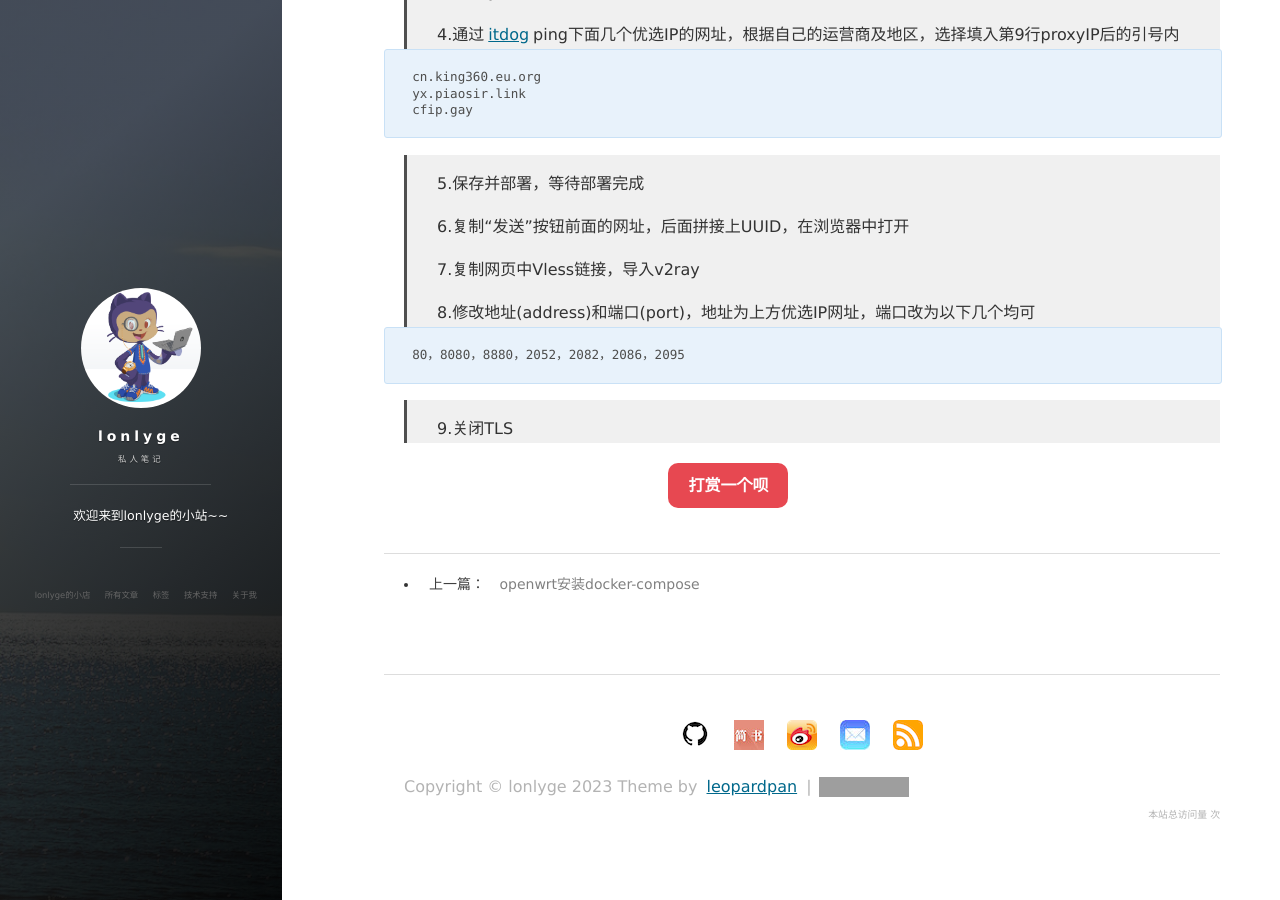
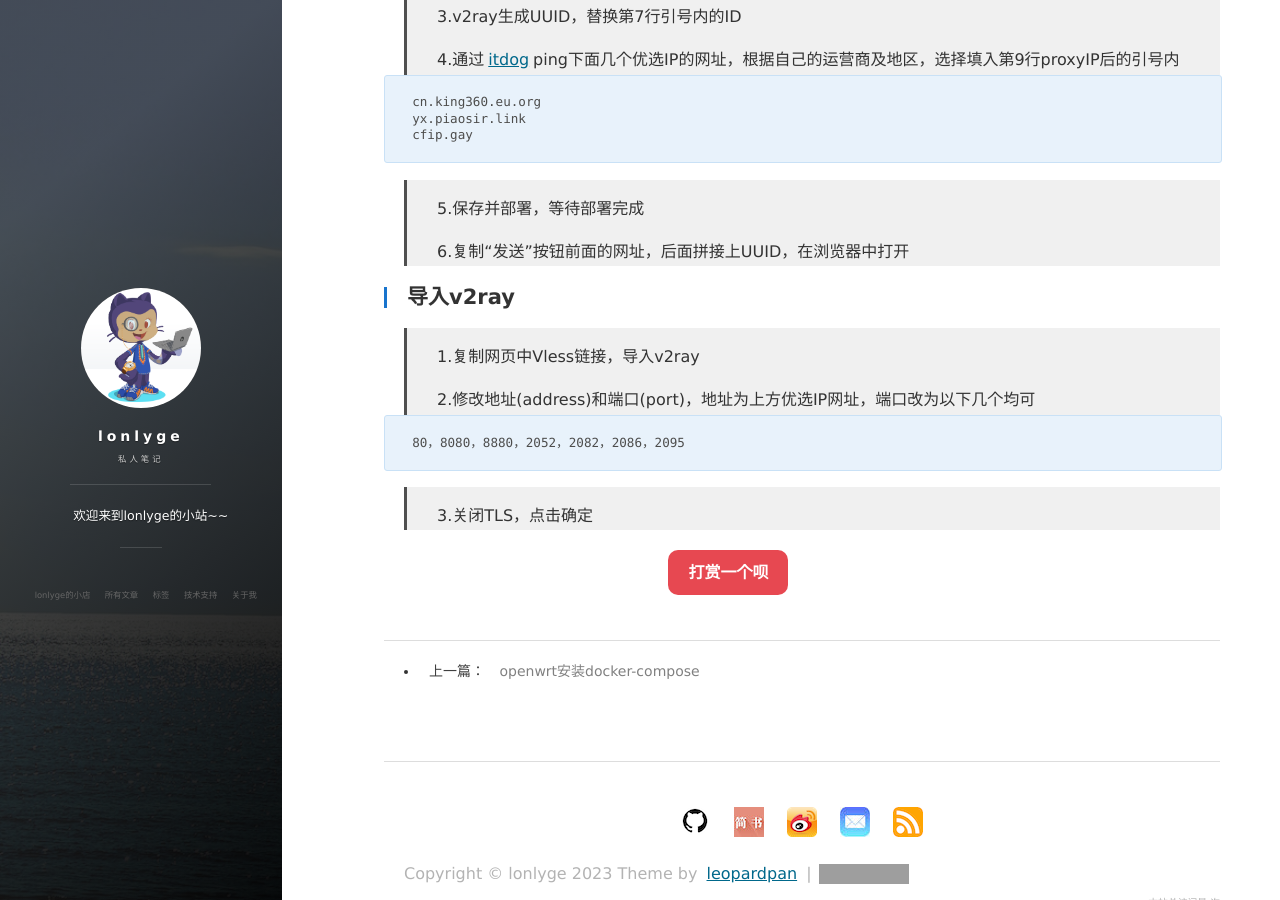
Before and after one commit to lonlyge/lonlyge.github.io, a Jekyll site: the page built from _posts/2023-9-29-cloudflare部署免费节点.md, in a window 1280 px wide and 900 px high, scrolled down 11000 px. Built offline with Jekyll 4.4.1, drawn with Linux system fonts in a browser that asks for light colours; nearby versions of some CDN libraries; comment, search, counter and statistics services are not loaded; grey boxes are pictures that could not be loaded.

Commit message:
更新 2023-9-29-cloudflare部署免费节点.md

````diff
--- a/_posts/2023-9-29-cloudflare部署免费节点.md
+++ b/_posts/2023-9-29-cloudflare部署免费节点.md
@@ -677,12 +677,14 @@ cfip.gay
 
 > 6.复制“发送”按钮前面的网址，后面拼接上UUID，在浏览器中打开
 
-> 7.复制网页中Vless链接，导入v2ray
+## 导入v2ray
 
-> 8.修改地址(address)和端口(port)，地址为上方优选IP网址，端口改为以下几个均可
+> 1.复制网页中Vless链接，导入v2ray
+
+> 2.修改地址(address)和端口(port)，地址为上方优选IP网址，端口改为以下几个均可
 
 ```bash
 80，8080，8880，2052，2082，2086，2095
 ```
 
-> 9.关闭TLS
+> 3.关闭TLS，点击确定
````
